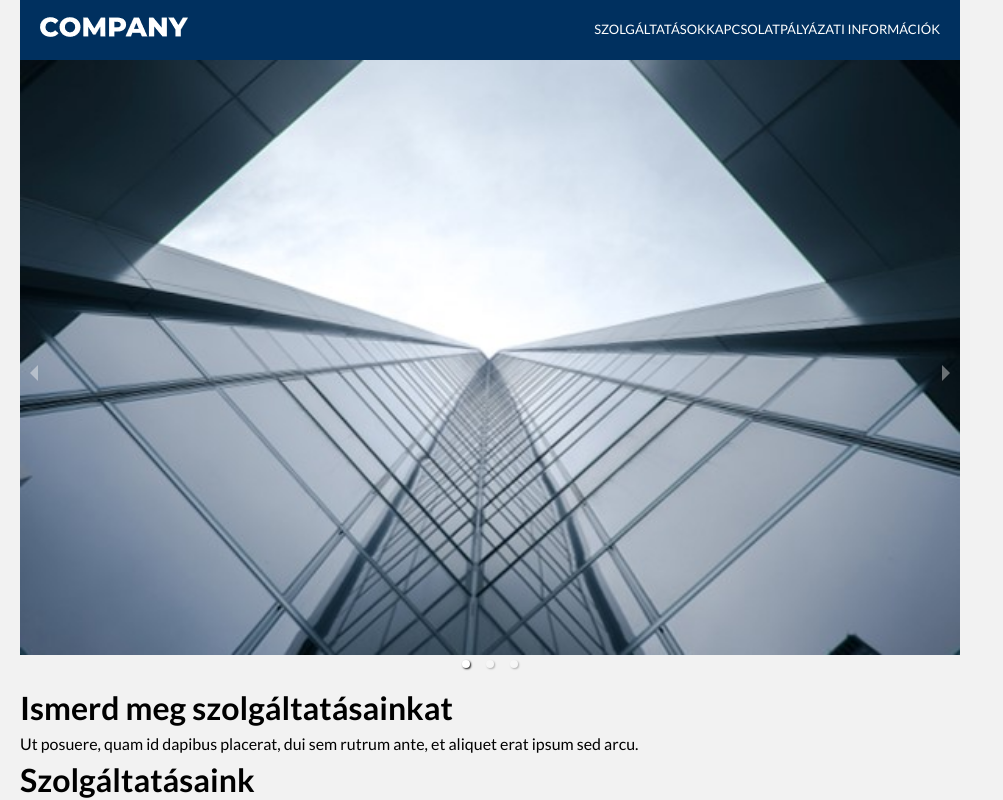
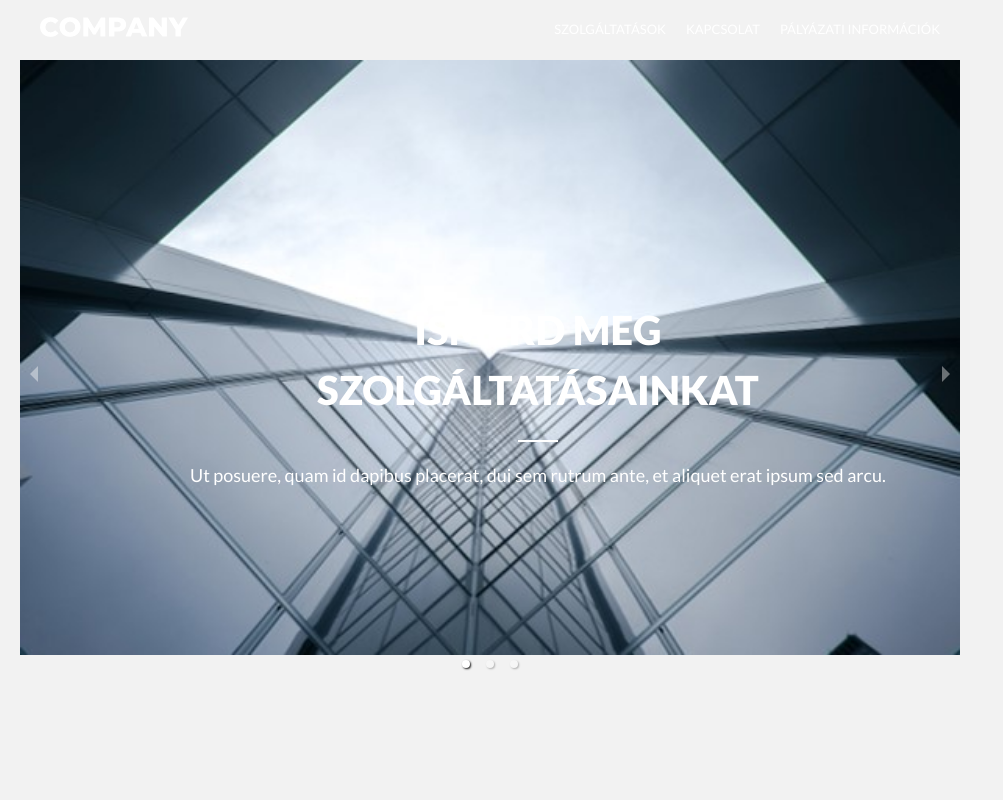
Before and after one commit to spankoj/voov-sitebuild, a React (Create React App) app: page / in a window 1280 px wide. Shown: the top 800 px of the page, without its empty margins (0-1003 px from the left). Built offline with nearby package versions, Linux system fonts and the light colour scheme.

Commit message:
add landing page style

```diff
--- a/src/App.js
+++ b/src/App.js
@@ -1,5 +1,6 @@
 import './styles/global.css';
 import Contact from './components/Contact';
+import Footer from './components/Footer';
 import Landing from './components/Landing';
 import Layout from './components/Layout';
 import ProjectInfo from './components/ProjectInfo';
@@ -13,6 +14,7 @@ export default function Home() {
         <Services />
         <Contact />
         <ProjectInfo />
+        <Footer />
       </Layout>
     </div>
   );
--- a/src/components/Landing.js
+++ b/src/components/Landing.js
@@ -1,17 +1,27 @@
 // import landing from 'publicimages/landing.jpg';
 import React from 'react';
+import style from '../styles/Landing.module.css';
 import Carousel from './Carousel';
+import Header from './Header';
 
 function Landing() {
   return (
-    <div>
-      <Carousel />
-      {/* <img src={landing} alt="landing" width={1000} height={400} /> */}
-      <h1>Ismerd meg szolgáltatásainkat</h1>
-      <p>
-        Ut posuere, quam id dapibus placerat, dui sem rutrum ante, et aliquet
-        erat ipsum sed arcu.
-      </p>
+    <div className={style.landing}>
+      <Header />
+      <div className={style.carousel}>
+        <Carousel />
+      </div>
+      <div className={style.content}>
+        <div className={style.ismerdmeg}>
+          <h1>Ismerd meg</h1>
+          <h1>szolgáltatásainkat</h1>
+        </div>
+        <div className={style.line}></div>
+        <p className={style.par}>
+          Ut posuere, quam id dapibus placerat, dui sem rutrum ante, et aliquet
+          erat ipsum sed arcu.
+        </p>
+      </div>
     </div>
   );
 }
--- a/src/components/Layout.js
+++ b/src/components/Layout.js
@@ -1,6 +1,4 @@
 import Helmet from 'react-helmet';
-import Footer from './Footer';
-import Header from './Header';
 
 export default function Layout({ title, keywords, description, children }) {
   return (
@@ -11,11 +9,7 @@ export default function Layout({ title, keywords, description, children }) {
         <meta name="keywords" content={keywords} />
       </Helmet>
 
-      <Header />
-
       <main>{children}</main>
-
-      <Footer />
     </div>
   );
 }
--- a/src/styles/Header.module.css
+++ b/src/styles/Header.module.css
@@ -1,27 +1,16 @@
-:root {
-  --white: #fff;
-  --light-gray: #f2f2f2;
-  --dark-gray: #676767;
-  --light-blue: #1d75b7;
-  --dark-blue: #00305f;
-  --red: #df0020;
-}
 .header {
   display: flex;
   align-items: center;
   justify-content: space-between;
-  background: var(--dark-blue);
+  /* background: var(--dark-blue); */
   color: #fff;
   height: 40px;
   padding: 30px 20px;
 }
 
-.nabvar {
-  display: flex;
-}
-
 .header ul {
   display: flex;
+  gap: 20px;
   align-items: center;
   justify-content: space-between;
   text-transform: uppercase;
--- /dev/null
+++ b/src/styles/Landing.module.css
@@ -0,0 +1,41 @@
+.landing {
+  position: relative;
+  height: 100vh;
+}
+
+.carousel {
+}
+
+.content {
+  position: absolute;
+  top: 300px;
+  left: 150px;
+  display: flex;
+  flex-direction: column;
+  align-items: center;
+  justify-content: center;
+  padding: 0 20px;
+  color: #fff;
+  margin-bottom: 20px;
+}
+.landing h1 {
+}
+.ismerdmeg {
+  text-transform: uppercase;
+  font-weight: 900;
+  display: flex;
+  flex-direction: column;
+  align-items: center;
+  justify-content: center;
+  margin-bottom: 20px;
+  font-size: 40px;
+}
+.line {
+  border-bottom: 2px white solid;
+  width: 40px;
+  height: 2px;
+  margin-bottom: 20px;
+}
+.par {
+  font-size: 18px;
+}
--- a/src/styles/global.css
+++ b/src/styles/global.css
@@ -14,6 +14,9 @@
   margin: 0;
   padding: 0;
   box-sizing: border-box;
+  font-size: 100%;
+  font: inherit;
+  vertical-align: baseline;
 }
 
 /* Global */
```
